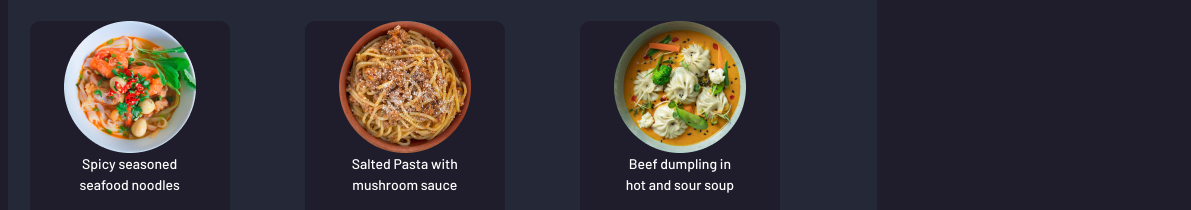
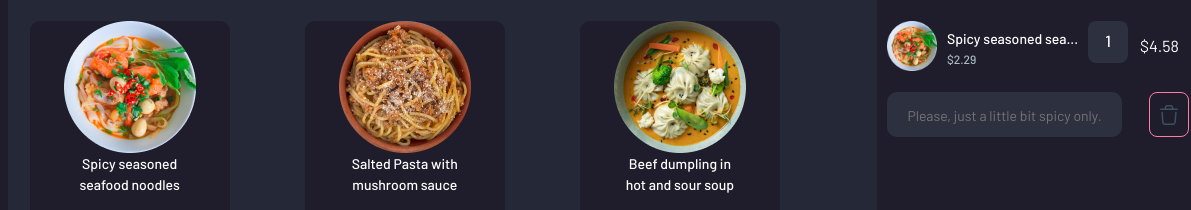
Before and after one commit to YaKuBoVO/lesson.511__Figma, a plain HTML site: page index.html in a window 1280 px wide. Shown: the part 226-436 px from the top of the page, 89-1280 px from the left. Drawn offline with nearby package versions, Linux system fonts and the light colour scheme.

Commit message:
ertaga xudo-xoxlasa bitiraman

```diff
--- a/index.html
+++ b/index.html
@@ -56,13 +56,16 @@
 
             <div class="pace-line">
                <ul class="list-ul">
-                  <li id="hotDishes list-value" class="list-group-item active" onclick="filterMeals('Hot Dishes')">Hot Dishes</li>
+                  <li id="hotDishes list-value" class="list-group-item active" onclick="filterMeals('Hot Dishes')">Hot
+                     Dishes</li>
 
-                  <li id="coldDishes list-value" class="list-group-item" onclick="filterMeals('Cold Dishes')">Cold Dishes
+                  <li id="coldDishes list-value" class="list-group-item" onclick="filterMeals('Cold Dishes')">Cold
+                     Dishes
                   </li>
                   <li id="soup list-value" class="list-group-item" onclick="filterMeals('Soup')">Soup</li>
                   <li id="grill list-value" class="list-group-item" onclick="filterMeals('Grill')">Grill</li>
-                  <li id="appetizer list-value" class="list-group-item" onclick="filterMeals('Appetizer')">Appetizer</li>
+                  <li id="appetizer list-value" class="list-group-item" onclick="filterMeals('Appetizer')">Appetizer
+                  </li>
                   <li id="dessert list-value" class="list-group-item" onclick="filterMeals('Dessert')">Dessert</li>
                </ul>
                <hr class="pos-fixed">
@@ -89,7 +92,6 @@
 
          </div>
 
-
          <div class="sidebar-right col-sm-3">
             <h2 class="heading-title mt-5 mb-4">Orders #34562</h2>
             <div id="btns" class="buttons">
@@ -109,6 +111,25 @@
             </div>
             <hr>
 
+            <div class="order-content">
+               <div class="order-img__total">
+                  <img class="order-img" src="img/img1.png" alt="img">
+                  <div class="order-totle__content">
+                     <span>Spicy seasoned sea...</span>
+                     <p>$2.29</p>
+                  </div>
+                  <h2 id="order-title" class="order-heading">1</h2>
+                  <span class="order-price">$4.58</span>
+               </div>
+
+               <div class="comment-and__remove">
+                  <input type="text" name="comment" placeholder="Please, just a little bit spicy only.">
+
+                  <div class="border-image">
+                     <img class="order-image" src="img/icons/Delete.svg" alt="delete-icon">
+                  </div>
+               </div>
+            </div>
          </div>
       </div>
    </main>
--- a/scss/style.scss
+++ b/scss/style.scss
@@ -265,7 +265,7 @@ p {
    }
 
    .sidebar-right {
-      padding: 0 25px;
+      padding: 0 10px;
       background: #1F1D2BFF;
 
       h2 {
@@ -301,4 +301,99 @@ p {
          }
       }
    }
+
+   .order-content {
+      padding: 0;
+      margin: 0;
+
+      .order-img__total {
+         display: flex;
+         align-items: center;
+
+         //justify-content: space-around;
+         img {
+            width: 50px;
+            height: 50px;
+            //margin-right: 10px;
+         }
+
+         .order-totle__content {
+            margin: 18px 10px 0;
+
+            span {
+               font-family: Barlow;
+               font-style: normal;
+               font-weight: 500;
+               font-size: 14px;
+               color: #fff;
+            }
+
+            p {
+               font-family: Barlow;
+               font-size: 12px;
+               font-style: normal;
+               font-weight: 500;
+               color: #abbbc2;
+            }
+         }
+
+         .order-heading {
+            width: 40px;
+            height: 42px;
+            margin-right: 12px;
+            text-align: center;
+            line-height: 40px;
+            font-family: Barlow;
+            font-size: 16px;
+            font-style: normal;
+            font-weight: 500;
+            border-radius: 8px;
+            background: #2D303E;
+         }
+      }
+
+      .comment-and__remove {
+         display: flex;
+         padding: 8px 4px 0 0;
+         align-items: center;
+         justify-content: space-between;
+
+         input {
+            width: 235px;
+            height: 45px;
+            font-size: 15px;
+            font-weight: 400;
+            color: #ccc;
+            border-radius: 10px;
+            border: none;
+            background: #2D303E;
+            outline: none;
+
+            &::placeholder {
+               outline: none;
+               vertical-align: middle;
+               text-align: center;
+               font-family: Barlow;
+               font-size: 14px;
+               font-style: normal;
+               font-weight: 400;
+            }
+         }
+
+         .border-image {
+            width: 40px;
+            height: 45px;
+            text-align: center;
+            line-height: 40px;
+            border-radius: 8px;
+            border: 0.1px solid #ff7ca3;
+            img.order-image {
+               display: inline-block;
+               text-align: center;
+               font-size: 14px;
+               fill: #ff7ca3;
+            }
+         }
+      }
+   }
 }
--- a/sctipt.js
+++ b/sctipt.js
@@ -1,5 +1,4 @@
 "use strict"
-
 
 let meals = {
    data: [
@@ -156,7 +155,6 @@ document.getElementById("search").addEventListener("click", () => {
 });
 
 
-
 //Initially display all meals
 window.onload = () => {
    filterMeals("Hot Dishes");
```
Also changed, not shown: img/icons/Delete.svg (added), scss/style.css, 1 other file.
